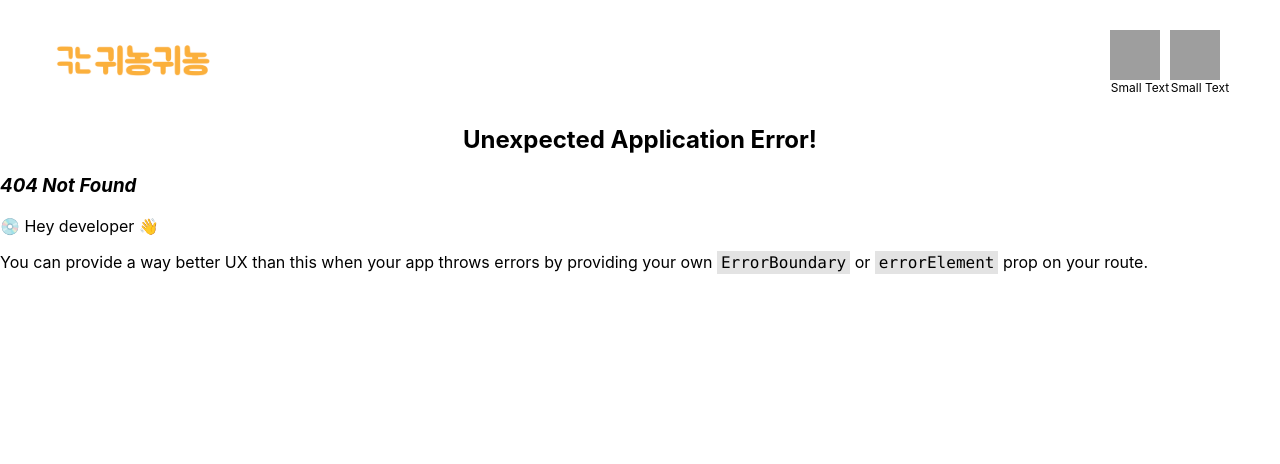
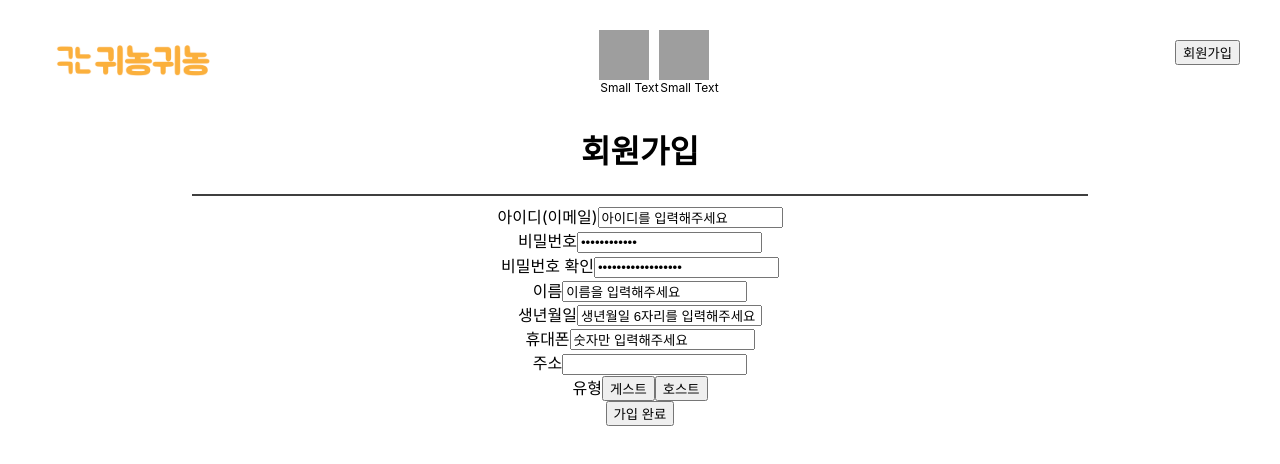
Before and after one commit to GwinongGwinong/frontend, a React (Create React App) app: page /signup in a window 1280 px wide. Before the commit this address had no page. Shown: the top 464 px of the page. Built offline with nearby package versions, Linux system fonts and the light colour scheme; grey boxes are pictures that could not be loaded.

Commit message:
#7 - Add signup page - 화면에 필요한 요소는 구현 완료
CSS와 실질적인 기능 구현 필요!

```diff
--- a/src/App.js
+++ b/src/App.js
@@ -8,6 +8,7 @@ import DetailPackage from "./pages/DetailPackage";
 import DetailBuilding from "./pages/DetailBuilding";
 import DetailMoment from "./pages/DetailMoment";
 import DetailHost from "./pages/DetailHost";
+import SignUp from "./pages/SignUp";
 
 const router = createBrowserRouter([
   {
@@ -34,6 +35,10 @@ const router = createBrowserRouter([
     path: "/detailhost",
     element: <DetailHost />,
   },
+  {
+    path: "/signup",
+    element: <SignUp />,
+  },
 ]);
 
 
--- a/src/components/Navbar.jsx
+++ b/src/components/Navbar.jsx
@@ -1,6 +1,5 @@
 import React, { useContext, useEffect, useState } from "react";
 import styles from "../styles/Navbar.module.css";
-
 export default function Navbar() {
 
     return (
@@ -23,6 +22,9 @@ export default function Navbar() {
                     <p style={{ margin: '0', fontSize: '12px' }}>Small Text</p>
                 </div>
             </div>
+            <a href="/signup">
+                <button>회원가입</button>
+            </a>
         </div>
         </>
     );
--- a/src/pages/DetailBuilding.jsx
+++ b/src/pages/DetailBuilding.jsx
@@ -16,6 +16,26 @@ export default function DetailBuilding() {
                     textMiddle2={`2023년 8월 31일 ~ 2024년 1월 31일`}
                     textUnderLeft={`${process.env.PUBLIC_URL}/public_assets/homeImg/building-host.svg`}
                     textUnderRight={`월10/6개월`}/>
+                <Card
+                    image={`${process.env.PUBLIC_URL}/public_assets/homeImg/building-1.png`}
+                    imageTop={`${process.env.PUBLIC_URL}/public_assets/homeImg/heart.svg`}
+                    imageUnder={`인기`}
+                    textTop={`청원 사과마을 전원주택`}
+                    textTopRight={`4.91`}
+                    textMiddle1={`전라북도 임실군*김옥춘 할머니와 함께`}
+                    textMiddle2={`2023년 8월 31일 ~ 2024년 1월 31일`}
+                    textUnderLeft={`${process.env.PUBLIC_URL}/public_assets/homeImg/building-host.svg`}
+                    textUnderRight={`월10/6개월`}/>
+                <Card
+                    image={`${process.env.PUBLIC_URL}/public_assets/homeImg/building-1.png`}
+                    imageTop={`${process.env.PUBLIC_URL}/public_assets/homeImg/heart.svg`}
+                    imageUnder={`인기`}
+                    textTop={`청원 사과마을 전원주택`}
+                    textTopRight={`4.91`}
+                    textMiddle1={`전라북도 임실군*김옥춘 할머니와 함께`}
+                    textMiddle2={`2023년 8월 31일 ~ 2024년 1월 31일`}
+                    textUnderLeft={`${process.env.PUBLIC_URL}/public_assets/homeImg/building-host.svg`}
+                    textUnderRight={`월10/6개월`}/>
             </div>
         </>
     );
--- a/src/pages/DetailHost.jsx
+++ b/src/pages/DetailHost.jsx
@@ -13,6 +13,27 @@ export default function DetailHost() {
                     textMiddle1={`#양봉 30년차`}
                     textMiddle2={`#벌꿀로 강남 건물주`}
                     textUnderRight={`4.91`}/>
+                <CardLong
+                    image={`${process.env.PUBLIC_URL}/public_assets/homeImg/host-1.png`}
+                    imageTop={`${process.env.PUBLIC_URL}/public_assets/homeImg/heart.svg`}
+                    textTop={`양봉 양춘식 호스트`}
+                    textMiddle1={`#양봉 30년차`}
+                    textMiddle2={`#벌꿀로 강남 건물주`}
+                    textUnderRight={`4.91`}/>
+                <CardLong
+                    image={`${process.env.PUBLIC_URL}/public_assets/homeImg/host-1.png`}
+                    imageTop={`${process.env.PUBLIC_URL}/public_assets/homeImg/heart.svg`}
+                    textTop={`양봉 양춘식 호스트`}
+                    textMiddle1={`#양봉 30년차`}
+                    textMiddle2={`#벌꿀로 강남 건물주`}
+                    textUnderRight={`4.91`}/>
+                <CardLong
+                    image={`${process.env.PUBLIC_URL}/public_assets/homeImg/host-1.png`}
+                    imageTop={`${process.env.PUBLIC_URL}/public_assets/homeImg/heart.svg`}
+                    textTop={`양봉 양춘식 호스트`}
+                    textMiddle1={`#양봉 30년차`}
+                    textMiddle2={`#벌꿀로 강남 건물주`}
+                    textUnderRight={`4.91`}/>
             </div>
         </>
     );
--- a/src/pages/DetailMoment.jsx
+++ b/src/pages/DetailMoment.jsx
@@ -11,6 +11,16 @@ export default function DetailMoment() {
                     imageTop={`${process.env.PUBLIC_URL}/public_assets/homeImg/heart.svg`}
                     textTop={`6개월 체험 프로그램`}
                     textMiddle1={`#토마토 재배 스마트팜`}/>
+                <Card
+                    image={`${process.env.PUBLIC_URL}/public_assets/homeImg/package-3.png`}
+                    imageTop={`${process.env.PUBLIC_URL}/public_assets/homeImg/heart.svg`}
+                    textTop={`6개월 체험 프로그램`}
+                    textMiddle1={`#토마토 재배 스마트팜`}/>
+                <Card
+                    image={`${process.env.PUBLIC_URL}/public_assets/homeImg/package-3.png`}
+                    imageTop={`${process.env.PUBLIC_URL}/public_assets/homeImg/heart.svg`}
+                    textTop={`6개월 체험 프로그램`}
+                    textMiddle1={`#토마토 재배 스마트팜`}/>
             </div>
         </>
     );
--- a/src/pages/DetailPackage.jsx
+++ b/src/pages/DetailPackage.jsx
@@ -14,6 +14,22 @@ export default function DetailPackage() {
                     textMiddle1={`전라북도 부안군`}
                     textMiddle2={`2023년 8월 10일 ~ 2024년 1월 10일`}
                     textUnderRight={`월230/6개월`}/>
+                    <Card
+                    image={`${process.env.PUBLIC_URL}/public_assets/homeImg/package-1.png`}
+                    imageUnder={`모집중`}
+                    textTop={`벼농사 재배 경운기`}
+                    textTopRight={`4.91`}
+                    textMiddle1={`전라북도 부안군`}
+                    textMiddle2={`2023년 8월 10일 ~ 2024년 1월 10일`}
+                    textUnderRight={`월230/6개월`}/>
+                    <Card
+                    image={`${process.env.PUBLIC_URL}/public_assets/homeImg/package-1.png`}
+                    imageUnder={`모집중`}
+                    textTop={`벼농사 재배 경운기`}
+                    textTopRight={`4.91`}
+                    textMiddle1={`전라북도 부안군`}
+                    textMiddle2={`2023년 8월 10일 ~ 2024년 1월 10일`}
+                    textUnderRight={`월230/6개월`}/>
             </div>
         </>
     );
--- /dev/null
+++ b/src/pages/SignUp.jsx
@@ -0,0 +1,50 @@
+import React from 'react';
+import styles from "../styles/SignUp.module.css";
+
+export default function SignUp() {
+    return (
+        <>
+            <h1>회원가입</h1>
+            <hr />
+            <div className={styles.WrapAll}>
+                <form action="">
+                    <label htmlFor="">아이디(이메일)</label>
+                    <input type="text" value="아이디를 입력해주세요"/>
+                </form>
+                <form action="">
+                    <label htmlFor="">비밀번호</label>
+                    <input type="password" value="비밀번호를 입력해주세요"/>
+                </form>
+                <form action="">
+                    <label htmlFor="">비밀번호 확인</label>
+                    <input type="password" value="비밀번호를 한 번 더 입력해주세요"/>
+                </form>
+                <form action="">
+                    <label htmlFor="">이름</label>
+                    <input type="text" value="이름을 입력해주세요"/>
+                </form>
+                <form action="">
+                    <label htmlFor="">생년월일</label>
+                    <input type="text" value="생년월일 6자리를 입력해주세요"/>
+                </form>
+                <form action="">
+                    <label htmlFor="">휴대폰</label>
+                    <input type="text" value="숫자만 입력해주세요"/>
+                </form>
+                <form action="">
+                    <label htmlFor="">주소</label>
+                    <input type="text" />
+                </form>
+                <form action="">
+                    <label htmlFor="">유형</label>
+                    <button>게스트</button>
+                    <button>호스트</button>
+                </form>
+                <form action="">
+                    <button>가입 완료</button>
+                </form>
+            </div>
+
+        </>
+    );
+}
--- /dev/null
+++ b/src/styles/SignUp.module.css
@@ -0,0 +1,12 @@
+h1{
+    text-align: center;
+}
+hr{
+    width:70%;
+    height:2px;
+    border: 0;
+    background-color: var(--color-black);
+}
+.WrapAll{
+    text-align: center;
+}
```
